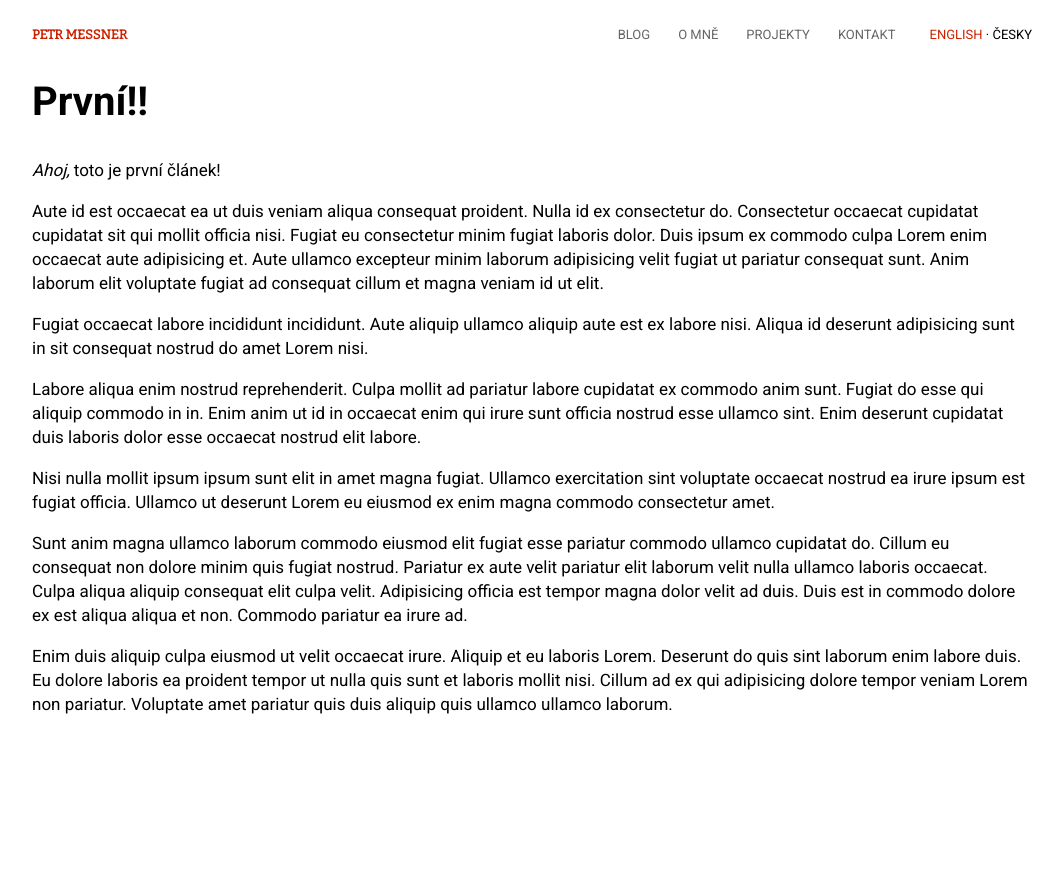
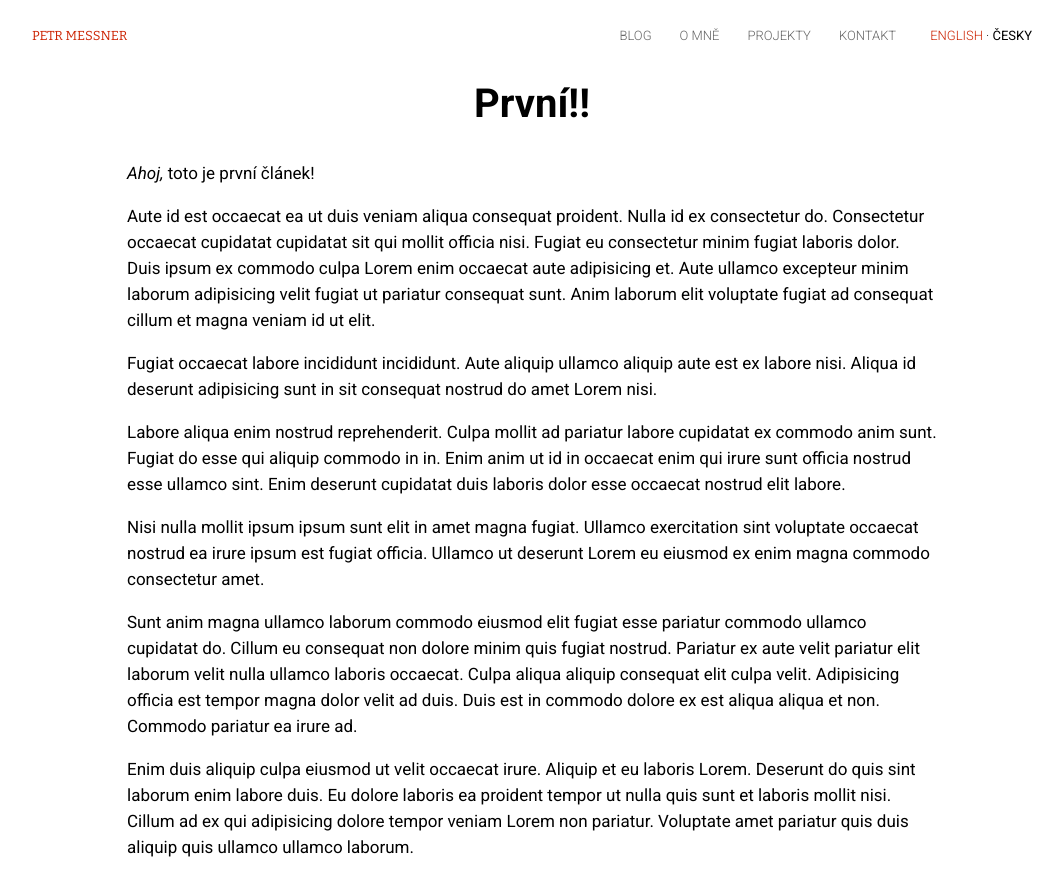
Before and after one commit to messa/www.messa.cz, a Gatsby site: page /cs/first in a window 1280 px wide. Shown: the whole page, without its empty margins (108-1171 px from the left). Before the commit the page ends 800 px from the top, so only its background shows below. Built offline with nearby package versions, Linux system fonts and the light colour scheme; Gatsby itself is replaced by a stand-in of ours.

Commit message:
CSS tweaks

```diff
--- a/src/components/layout/LanguageSwitcher.css
+++ b/src/components/layout/LanguageSwitcher.css
@@ -1,6 +1,7 @@
 .LanguageSwitcher {
   text-transform: uppercase;
   font-size: 13px;
+  font-weight: 300;
 }
 
 .LanguageSwitcher a {
@@ -13,5 +14,5 @@
 }
 
 .LanguageSwitcher b {
-  font-weight: 500;
+  font-weight: 400;
 }
--- a/src/components/layout/NavigationMenu.css
+++ b/src/components/layout/NavigationMenu.css
@@ -11,12 +11,13 @@ ul.NavigationMenu li {
 }
 
 ul.NavigationMenu li a {
-  font-size: 15px;
+  font-size: 18px;
+  font-weight: 300;
   text-decoration: none;
   text-transform: uppercase;
   color: #666;
   display: block;
-  padding: 3px 0 3px 0px;
+  padding: 4px 0;
 }
 
 ul.NavigationMenu li a:hover {
@@ -25,4 +26,5 @@ ul.NavigationMenu li a:hover {
 
 ul.NavigationMenu li.active a {
   color: black;
+  font-weight: 500;
 }
--- a/src/components/layout/PostPageLayout.css
+++ b/src/components/layout/PostPageLayout.css
@@ -8,6 +8,7 @@
 .PostPageLayout > header .siteTitle,
 .PostPageLayout > header ul.NavigationMenu li a {
   font-size: 13px;
+  font-weight: 300;
 }
 
 .PostPageLayout > header,
@@ -40,11 +41,20 @@
   margin-left: 20px;
 }
 
+
+.PostPageLayout > main article > * {
+  max-width: 810px;
+  margin-left: auto;
+  margin-right: auto;
+}
+
 .PostPageLayout > main article h1 {
   font-size: 40px;
+  text-align: center;
+  max-width: 760px;
 }
 
 .PostPageLayout > main article p {
   font-size: 17px;
-  line-height: 24px;
+  line-height: 26px;
 }
--- a/src/css/common.css
+++ b/src/css/common.css
@@ -1,5 +1,6 @@
-@import url('https://fonts.googleapis.com/css?family=Roboto+Condensed:400,700|Roboto:400,700&display=swap&subset=latin-ext');
-@import url('https://fonts.googleapis.com/css?family=Bitter&display=swap');
+@import url('https://fonts.googleapis.com/css?family=Roboto:300,400,400i,500,700,900&display=swap&subset=latin-ext');
+@import url('https://fonts.googleapis.com/css?family=Roboto+Condensed:300,400,700&display=swap&subset=latin-ext');
+@import url('https://fonts.googleapis.com/css?family=Bitter:400,700&display=swap&subset=latin-ext');
 
 body {
   background: white;
```
